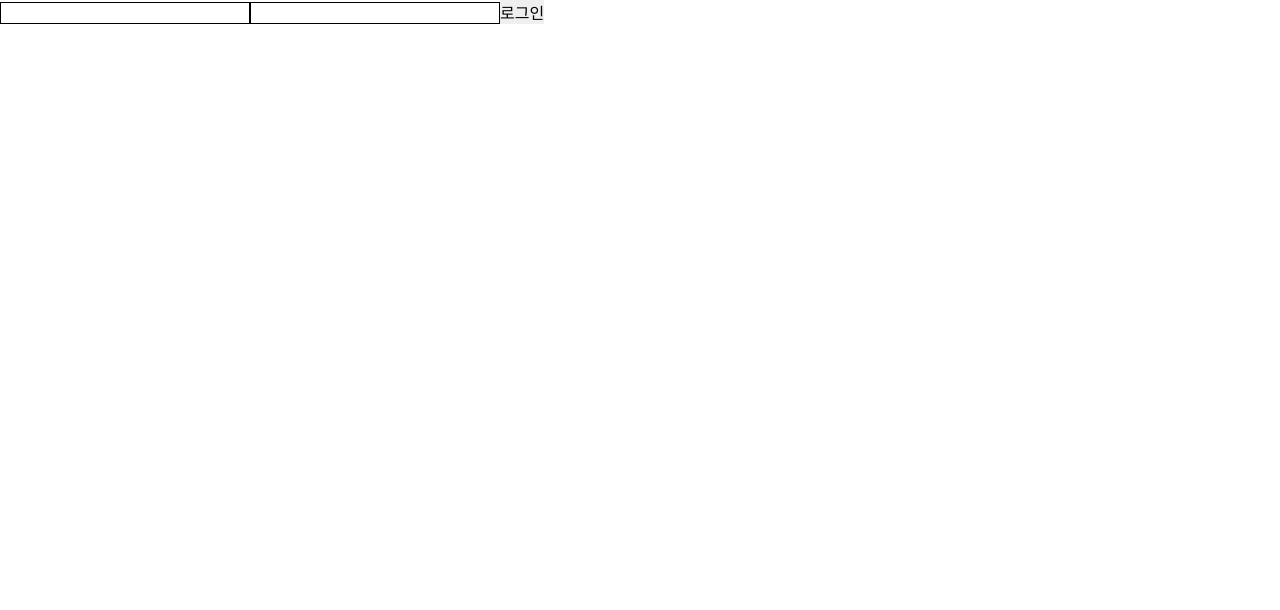
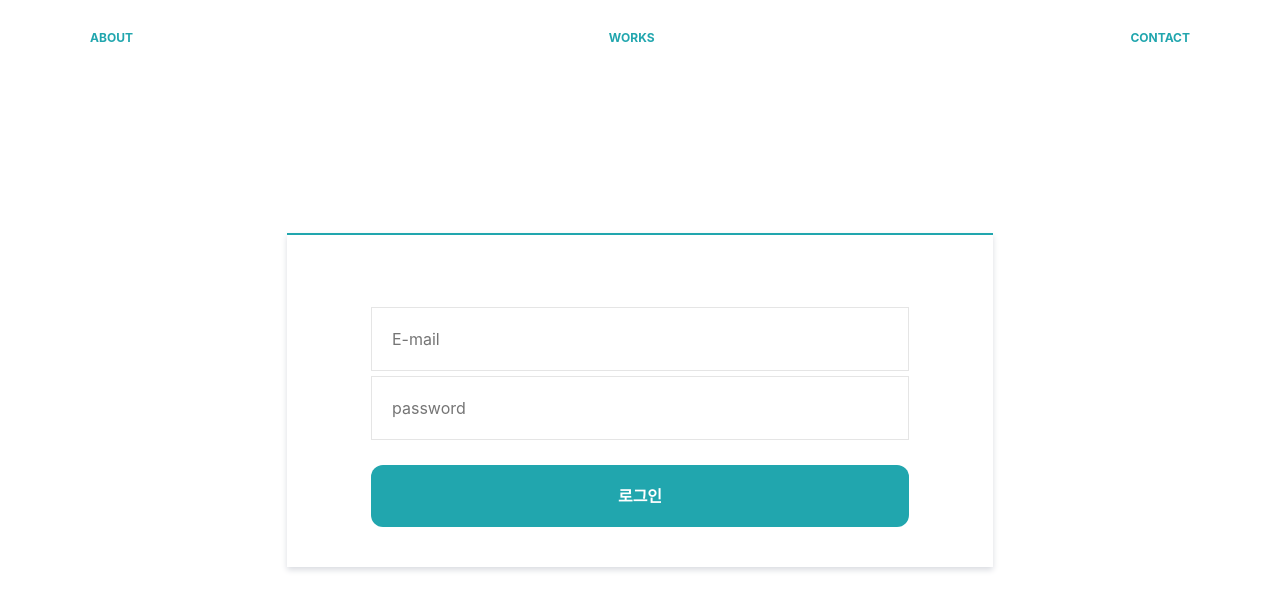
Before and after one commit to akaming/portfolio_web, a Next.js app: page /login in a window 1280 px wide. Shown: the top 610 px of the page. Built offline with nearby package versions, Linux system fonts and the light colour scheme.

Commit message:
로그인페이지 스타일 작업

```diff
--- a/pages/login.tsx
+++ b/pages/login.tsx
@@ -4,6 +4,8 @@ import axios from "axios"
 import Swal from "sweetalert2"
 import { useRouter } from "next/router"
 import { useCookies } from "react-cookie"
+import { Container } from "../src/components/Container"
+import Header from "../src/components/Header"
 
 interface User {
     email: string,
@@ -58,16 +60,62 @@ const Login = () => {
     }
 
     return(
-        <form onSubmit={loginFrom}>
-            <Input type="email" onChange={(e) => (setUser({...user, email: e.target.value}))}/>
-            <Input type="password" onChange={(e) => (setUser({...user, password: e.target.value}))}/>
-            <button type="submit">로그인</button>
-        </form>
+        <Container>
+            <Header />
+            <LoginWrap>
+                <LoginBox>
+                    <form onSubmit={loginFrom}>
+                        <InputGroup>
+                            <Input type="email" onChange={(e) => (setUser({...user, email: e.target.value}))} placeholder="E-mail"/>
+                            <Input type="password" onChange={(e) => (setUser({...user, password: e.target.value}))} placeholder="password"/>
+                        </InputGroup>
+                        <Button type="submit">로그인</Button>
+                    </form>
+                </LoginBox>
+            </LoginWrap>
+        </Container>
     )
 }
 
+const LoginWrap = styled.div`
+    display: flex;
+    justify-content: center;
+    align-items: center;
+    min-height: 100vh;
+`
+
+const LoginBox = styled.div`
+    width: 538px;
+    padding: 72px 84px 40px;
+    border-top: 2px solid #21A6AE;
+    background-color: #fff;
+    box-shadow: 0 3px 6px 0 #dadce1;
+`
+
+const InputGroup = styled.div`
+    position: relative;
+`
+
 const Input = styled.input`
-    border: 1px solid #000;
+    display: block;
+    width: 100%;
+    height: 64px;
+    padding-left: 20px;
+    margin-bottom: 5px;
+    box-sizing: border-box;
+    border: 1px solid #e5e5e5;
+    transition: all .1s ease-in-out;
+`
+
+const Button = styled.button`
+    width: 100%;
+    height: 62px;
+    line-height: 62px;
+    margin-top: 20px;
+    background-color: #21A6AE;
+    border-radius: 12px;
+    color: #fff;
+    font-weight: bold;
 `
 
 export default Login;
--- a/pages/portfolios/create.tsx
+++ b/pages/portfolios/create.tsx
@@ -74,8 +74,8 @@ export default function Create({data}:any) {
 
     return (
         <form onSubmit={handleSubmit}>
-            <input type="text" placeholder="제목" defaultValue="1" onChange={(e) => {setBoard({...board, title: e.target.value})}}/>
-            <textarea placeholder="내용" defaultValue="2dd" onChange={(e) => {setBoard({...board, content: e.target.value})}}/>
+            <input type="text" placeholder="제목" onChange={(e) => {setBoard({...board, title: e.target.value})}}/>
+            <textarea placeholder="내용" onChange={(e) => {setBoard({...board, content: e.target.value})}}/>
             <input type="file" accept="image/png, image/jpeg, image/jpg, image/gif" onChange={handleFile} />
             <button type="submit">등록</button>
         </form>
--- a/src/components/About.tsx
+++ b/src/components/About.tsx
@@ -41,6 +41,7 @@ const About = (props: any) => {
 
 const Container = styled.div`
     display: flex;
+    padding-top: 80px;
     justify-content: space-around;
 `
 
--- /dev/null
+++ b/src/components/Container.tsx
@@ -0,0 +1,7 @@
+import styled from "styled-components";
+
+export const Container = styled.div`
+    max-width: 1100px;
+    height: 100%;
+    margin: 0 auto;
+`
--- a/src/components/Header.tsx
+++ b/src/components/Header.tsx
@@ -28,8 +28,12 @@ const Header =() => {
 }
 
 const HeaderContainer = styled.header`
+    position: fixed;
+    top: 0;
+    padding: 30px 0;
+    max-width: 1100px;
     width: 100%;
-    padding: 30px 0;
+    background-color: #fff;
 `
 const Nav = styled.div`
     display: flex;
```
Also changed, not shown: pages/index.tsx (+1 -7 lines).
